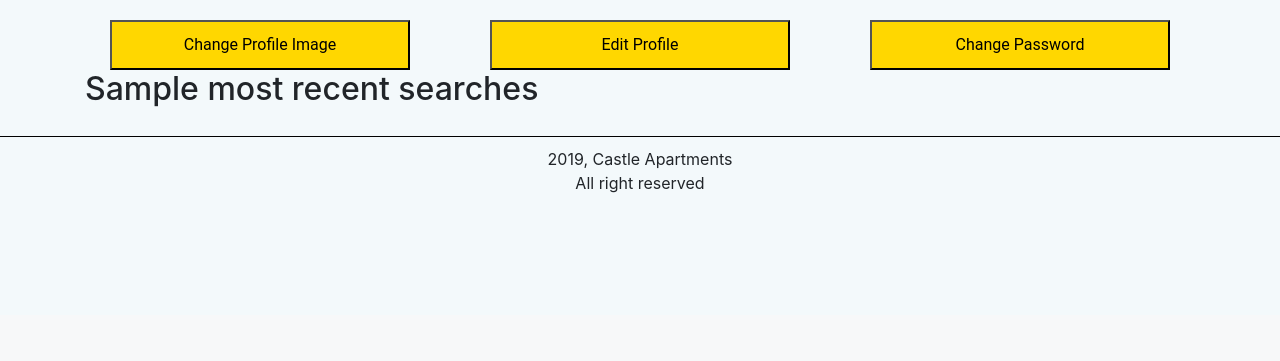
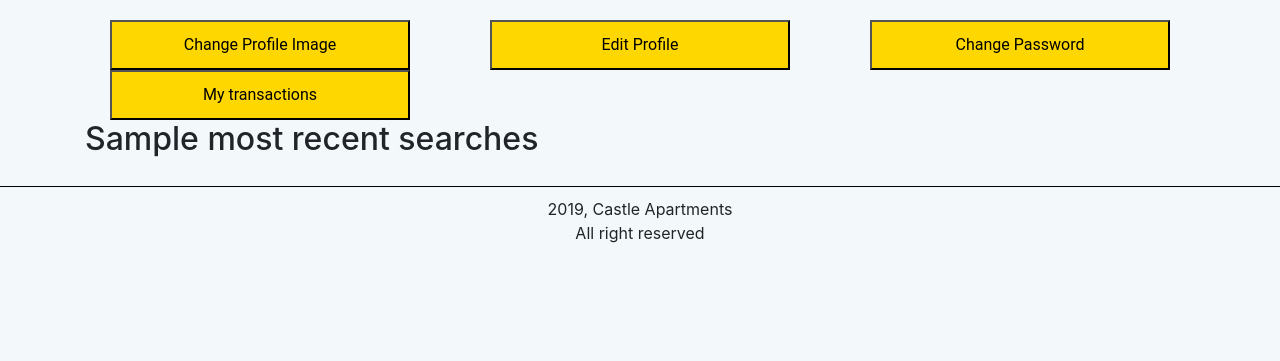
Before and after one commit to Svavar16/CastleApartment, a Django app: page /user/profile in a window 1280 px wide. Shown: the part 485-846 px from the top of the page. Before the commit the page ends 678 px from the top, so only its background shows below. Run offline with Django 3.2, Linux system fonts and the light colour scheme; the visitor is signed in with stand-in values (Sample User, id 1); data that the repository does not hold is empty; some libraries are stand-ins or nearby versions.

Commit message:
added my transaction button in profile

```diff
--- a/templates/User/user_profile.html
+++ b/templates/User/user_profile.html
@@ -40,6 +40,13 @@
                     </button>
                 </a>
             </div>
+            <div class="col-lg-4">
+                <a href="{% url 'my_transactions' %}">
+                    <button class="sell-house-btn">
+                        My transactions
+                    </button>
+                </a>
+            </div>
         {% endif %}
     </div>
     {% if profile_user.id == user.id or perms.Apartments.change_apartments%}
```
